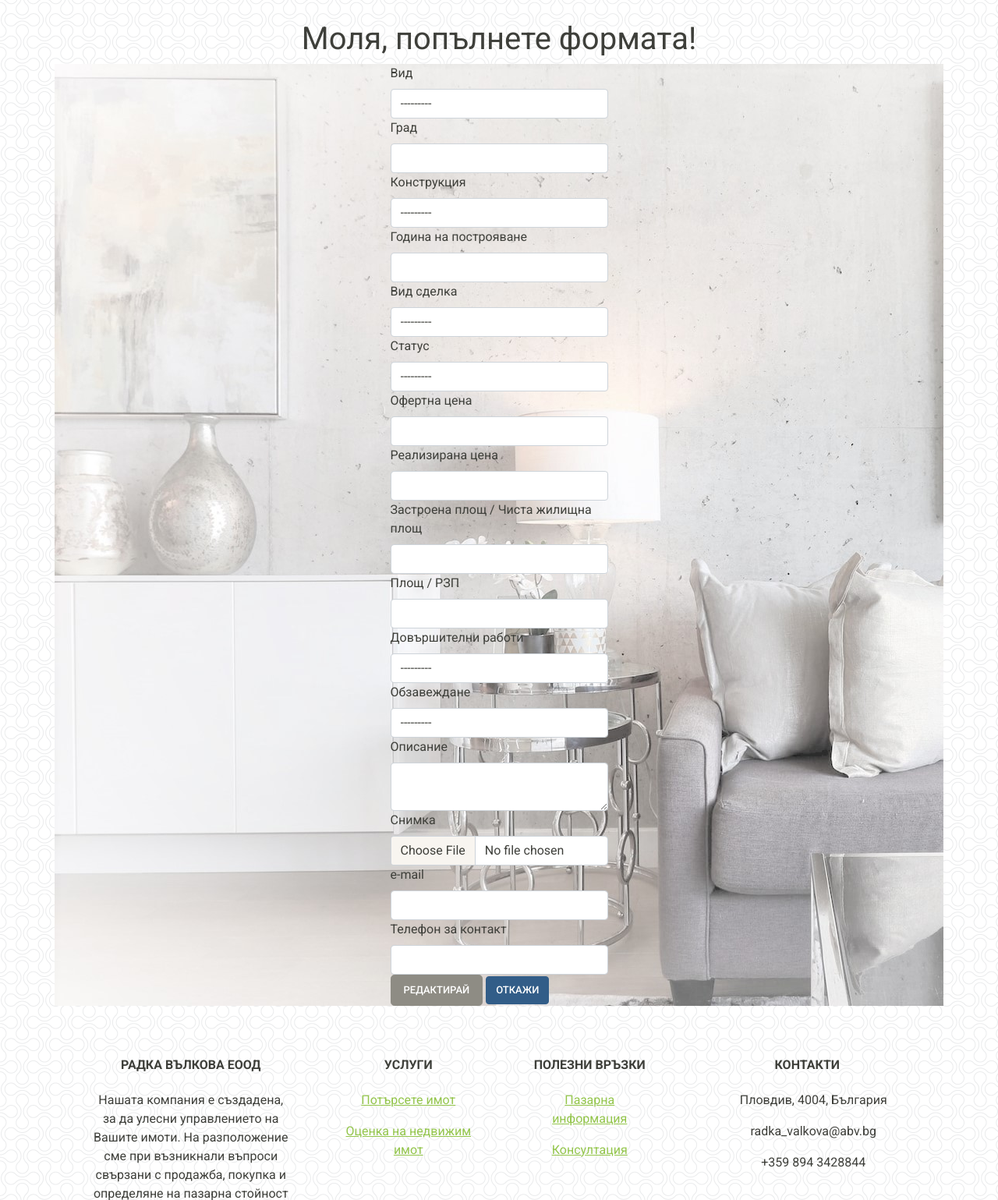
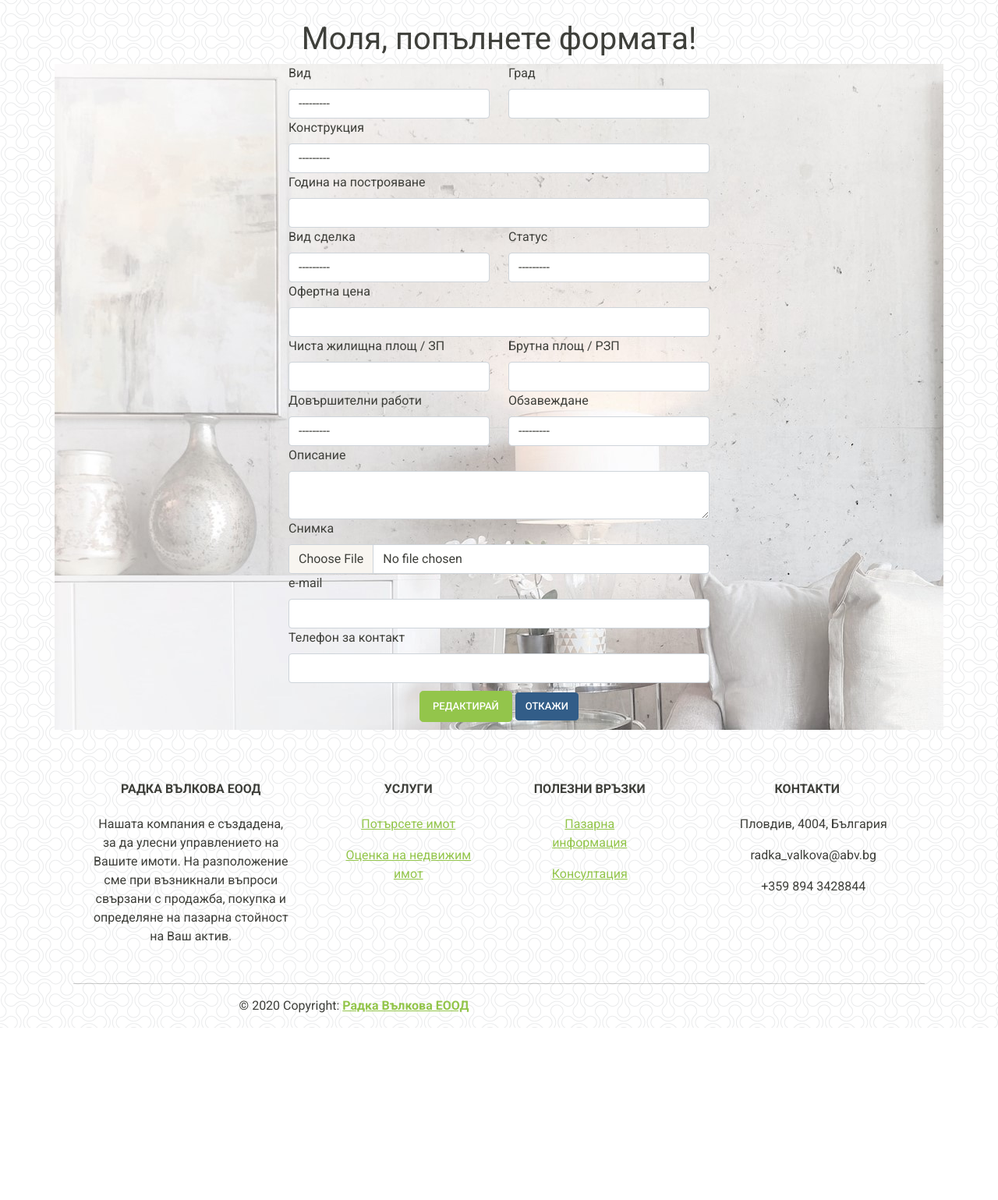
Before and after one commit to RadkaValkova/Apartments, a Django app: template Apart/templates/aparts/edit.html in a window 1280 px wide. Shown: the part 54-1593 px from the top of the page at 78% size. After the commit the page ends 1372 px from the top, so only its background shows below. Run offline with Django 3.2, Linux system fonts and the light colour scheme; the template is opened without the code that fills it: values that come from a table or form of the project are taken from there, others are empty; some libraries are stand-ins or nearby versions.

Commit message:
Edit apart template
Changes in edit apart template and detail apart template

```diff
--- a/Apart/Apart/apart_app/forms.py
+++ b/Apart/Apart/apart_app/forms.py
@@ -78,12 +78,21 @@ class CreateApartmentForm(ApartmentForm):
 
 
 class EditApartmentForm(ApartmentForm):
+    # def save(self, commit=True):
+    #     db_apart = ApartmentModel.objects.get(pk=self.instance.id)
+    #     if commit:
+    #         image_path = join(settings.MEDIA_ROOT, str(db_apart.image))
+    #         os.remove(image_path)
+    #     return super().save(commit)
+
     def save(self, commit=True):
-        db_apart = ApartmentModel.objects.get(pk=self.instance.id)
-        if commit:
-            image_path = join(settings.MEDIA_ROOT, str(db_apart.image))
-            os.remove(image_path)
-        return super().save(commit)
+        db_apart = ApartmentModel.objects.get(pk=self.instance.pk)
+        new_image = self.files.get('image')
+        old_image = str(db_apart.image)
+        old_image_path = os.path.join(settings.MEDIA_ROOT,old_image)
+        if commit and new_image and old_image:
+            os.remove(old_image_path)
+        return super().save(commit=commit)
 
     class Meta:
         model = ApartmentModel
--- a/Apart/templates/aparts/edit.html
+++ b/Apart/templates/aparts/edit.html
@@ -13,46 +13,65 @@
 {% block content %}
 
     <h1 class="display-6 text-center">Моля, попълнете формата!</h1>
- <div class="container" style="background-image: url('/static/images/home_page_picture_changed.jpg'); margin-bottom: 10px">
-    <form method="post" class="m-auto w-25" action="{% url 'edit' apart.id %}" enctype="multipart/form-data">
+    <div class="container"
+         style="background-image: url('/static/images/home_page_picture_changed.jpg'); margin-bottom: 10px; padding-left: 300px; padding-right: 300px">
+        <form method="post"  action="{% url 'edit' apart.id %}" enctype="multipart/form-data">
             {% csrf_token %}
             {{ form.errors }}
-
+            <div class="row">
+                <div class="col">
                     <label for="id_type">Вид</label>
                     {{ form.type }}
-
+                </div>
+                <div class="col">
                     <label for="id_town">Град</label>
                     {{ form.town }}
+                </div>
+            </div>
 
-        <label for="id_town">Конструкция</label>
+            <label for="id_construction">Конструкция</label>
             {{ form.construction }}
 
-        <label for="id_town">Година на построяване</label>
+            <label for="id_construction_year">Година на построяване</label>
             {{ form.construction_year }}
 
-        <label for="id_town">Вид сделка</label>
+            <div class="row">
+                <div class="col">
+                    <label for="id_deal">Вид сделка</label>
                     {{ form.deal }}
+                </div>
+                <div class="col">
+                    <label for="id_status">Статус</label>
+                    {{ form.status }}
+                </div>
+            </div>
 
-        <label for="id_town">Статус</label>
-        {{ form.status }}
-
-        <label for="id_town">Офертна цена</label>
+            <label for="id_price_offer">Офертна цена</label>
             {{ form.price_offer }}
 
-        <label for="id_town">Реализирана цена</label>
-        {{ form.price_realized }}
+            {#            <label for="id_price_realized">Реализирана цена</label>#}
+            {#            {{ form.price_realized }}#}
 
-        <label for="id_area">Застроена площ / Чиста жилищна площ</label>
+            <div class="row">
+                <div class="col">
+                    <label for="id_pure_area">Чиста жилищна площ / ЗП</label>
                     {{ form.pure_area }}
-
-        <label for="id_area">Площ / РЗП</label>
+                </div>
+                <div class="col">
+                    <label for="id_total_area">Брутна площ / РЗП</label>
                     {{ form.total_area }}
-
-        <label for="id_year">Довършителни работи</label>
+                </div>
+            </div>
+            <div class="row">
+                <div class="col">
+                    <label for="id_finishing_works">Довършителни работи</label>
                     {{ form.finishing_works }}
-
+                </div>
+                <div class="col">
                     <label for="id_furnishing">Обзавеждане</label>
                     {{ form.furnishing }}
+                </div>
+            </div>
 
             <label for="id_description">Описание</label>
             {{ form.description }}
@@ -60,14 +79,16 @@
             <label for="id_picture">Снимка</label>
             {{ form.image }}
 
-        <label for="id_picture">e-mail</label>
+            <label for="id_email">e-mail</label>
             {{ form.email }}
 
-        <label for="id_phone">Телефон за контакт</label>
+            <label for="id_contact_phone">Телефон за контакт</label>
             {{ form.contact_phone }}
 
-        <button type="submit" class="btn btn-lg btn-secondary">Редактирай</button>
+            <div style="margin-top:10px; padding-bottom: 10px; text-align: center">
+                <button type="submit" class="btn btn-lg btn-success">Редактирай</button>
                 <a class="btn btn-primary" href="{% url 'apart details' apart.id %}">Откажи</a>
+            </div>
         </form>
     </div>
 {% endblock %}
```
Also changed, not shown: Apart/templates/accounts/profile_details.html (+6 -6 lines), Apart/templates/aparts/details.html (+16 -5 lines), Apart/media_files/aparts/home_page_picture_changed3.jpg (added). Lines whose indentation alone changed are shown as unchanged.
